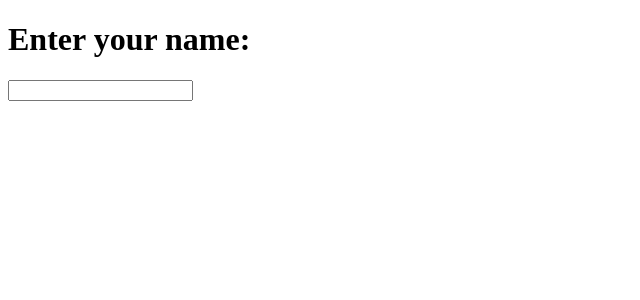
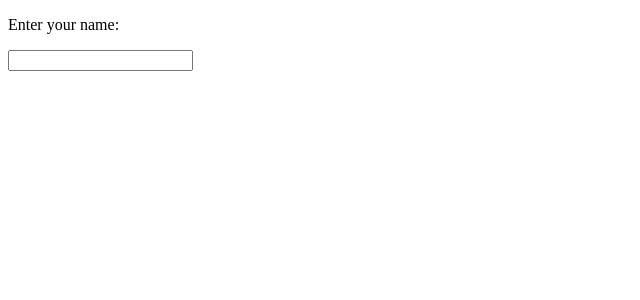
Before and after one commit to acciojob/personal-greeting-yogniku, a React app: page / in a window 1280 px wide. Shown: the top 300 px of the page, without its empty margins (0-640 px from the left). Built offline with nearby package versions, Linux system fonts and the light colour scheme.

Commit message:
changes commited

```diff
--- a/src/components/App.js
+++ b/src/components/App.js
@@ -12,7 +12,7 @@ const handleInputChange = (event) => {
   return (
     <div>
         {/* Do not remove the main div */}
-        <h1>Enter your name:</h1>
+        <p>Enter your name:</p>
         <input type="text"
            value={name}
            onChange={handleInputChange }
```
